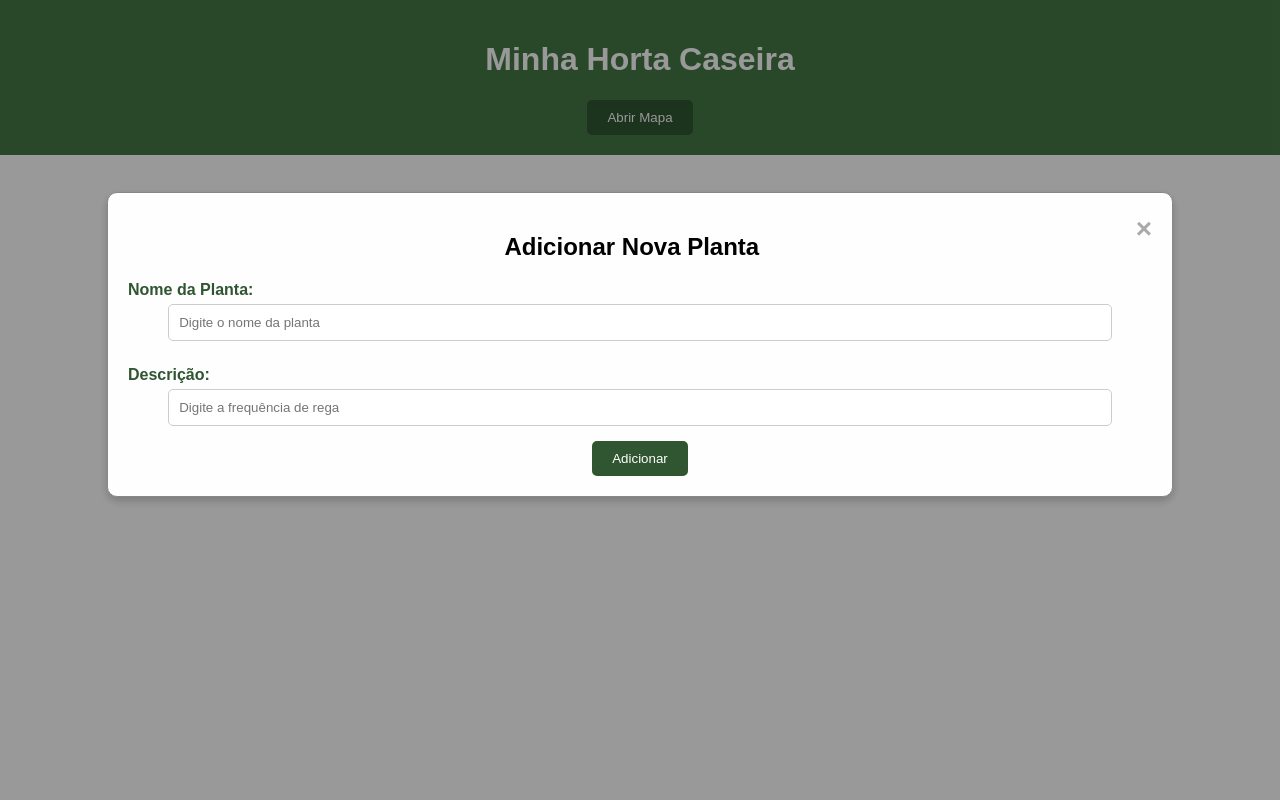
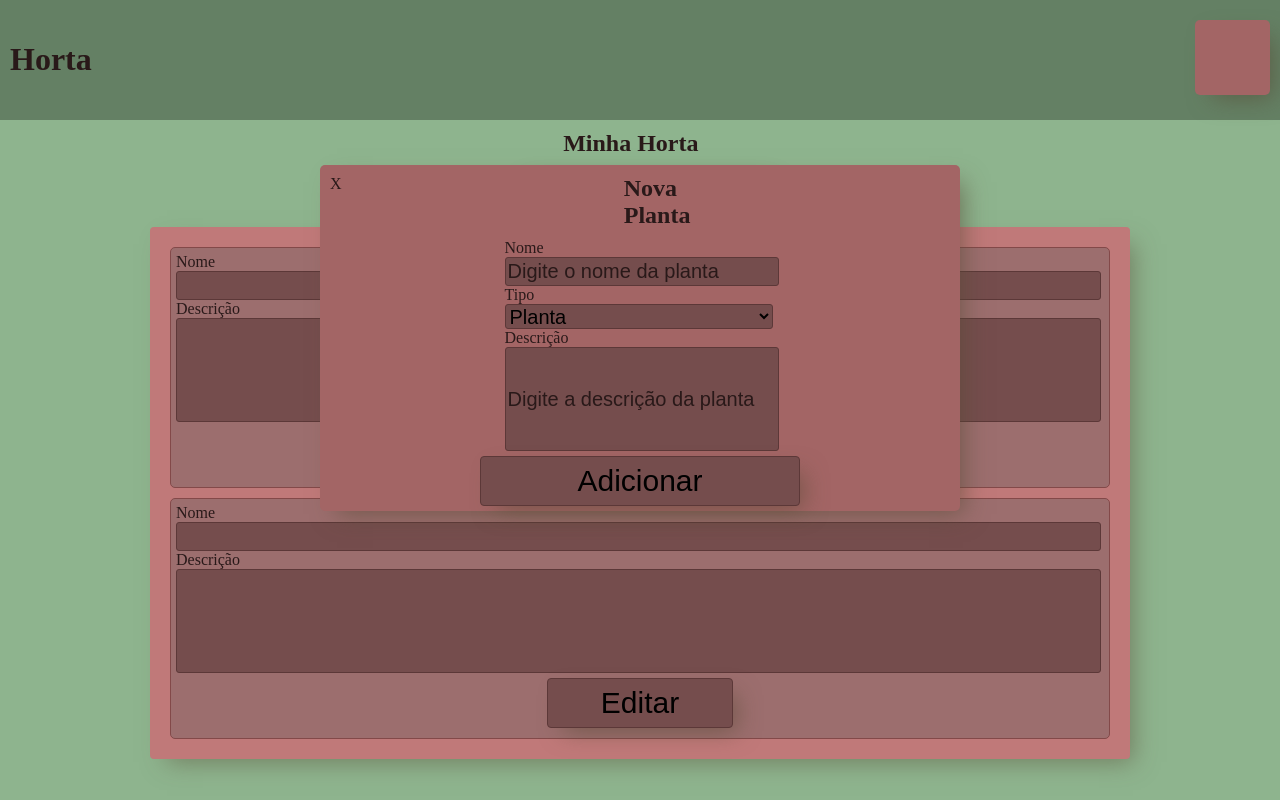
Before and after one commit to davitalbert1/plantas, a website: page index/index.html in a window 1280 px wide. Both pictures are taken after a click on the button "Adicionar Planta". Drawn offline with Linux system fonts and the light colour scheme; no server answers.

Commit message:
Add files via upload

```diff
--- /dev/null
+++ b/index/index.css
@@ -0,0 +1,113 @@
+::placeholder{
+    color: rgb(41, 25, 25);
+}
+body{
+    background: rgb(142, 180, 142);
+    margin: auto;
+    color: rgb(41, 25, 25);
+}
+header{
+    background: rgb(100, 128, 100);
+    display: flex;
+    left: 0;
+    right: 0;
+    top: 0;
+    justify-content: space-between;
+    padding: 20px 10px;
+}
+span{
+    cursor: pointer;
+}
+input, select{
+    background-color: rgb(117, 77, 77);
+    border: 1px solid rgb(92, 56, 56);
+    border-radius: 3px;
+    width: 99%;
+    max-width: 1000px;
+    height: 25px;
+    font-size: 20px;
+}
+select{
+cursor: pointer;
+}
+button{
+    background-color: rgb(117, 77, 77);
+    border: 1px solid rgb(92, 56, 56);
+    border-radius: 4px;
+    height: 50px;
+    width: 20%;
+    margin: auto 40%;
+    cursor: pointer;
+    box-shadow: 10px 10px 23px -7px rgba(87,73,51,0.6);
+    font-size: 30px;
+}
+#modal button{
+    background-color: rgb(117, 77, 77);
+    border: 1px solid rgb(92, 56, 56);
+    border-radius: 4px;
+    height: 50px;
+    width: 50%;
+    margin: 5px auto;
+}
+main ul{
+    background: rgb(192, 121, 121);
+    border-radius: 4px;
+    min-height: 50px;
+    width: 75%;
+    margin: 10px auto;
+    box-shadow: 10px 10px 23px -7px rgba(87,73,51,0.5);
+    padding: 10px;
+}
+h2{
+    margin: 10px 44%;
+}
+#modal{
+    position: absolute;
+    display: none;
+    flex-direction: column;
+    justify-content: center;
+    top: 20%;
+    width: 50%;
+    margin: 5px 25%;
+    background: rgb(163, 101, 101);
+    border-radius: 5px;
+    box-shadow: 10px 10px 23px -7px rgba(87,73,51,0.6);
+}
+.modal-content{
+    display: none;
+    flex-direction: column;
+    margin: auto;
+}
+#perfil{
+    background: rgb(163, 101, 101);
+    width: 75px;
+    height: 75px;
+    border-radius: 5px;
+    box-shadow: 10px 10px 23px -7px rgba(87,73,51,0.6);
+    cursor: pointer;
+}
+#perfil:hover{
+    background: rgb(114, 70, 70);
+}
+#descricao{
+    height: 100px;
+}
+.encapsular{
+    display: flex;
+    flex-direction: column;
+}
+.close{
+    position: absolute;
+    left: 10px;
+    top: 10px;
+}
+.planta{
+    background: rgb(156, 110, 110);
+    border: 1px solid rgb(131, 73, 73);
+    border-radius: 5px;
+    padding: 5px;
+    margin: 10px;
+}
+.planta button{
+    margin: 5px 40%;
+}
--- a/index/index.html
+++ b/index/index.html
@@ -3,200 +3,69 @@
 <head>
     <meta charset="UTF-8">
     <meta name="viewport" content="width=device-width, initial-scale=1.0">
-    <title>Minha Horta Caseira</title>
-    <style>
-        body {
-            margin: 0;
-            font-family: Arial, sans-serif;
-            text-align: center;
-        }
-
-        .header {
-            background-color: #457947;
-            color: white;
-            padding: 20px;
-        }
-
-        .main {
-            padding: 20px;
-        }
-
-        .plantas-list {
-            list-style-type: none;
-            padding: 0;
-        }
-
-        .planta-item {
-            background: #f0f0f0;
-            margin: 10px 0;
-            padding: 10px;
-            border-radius: 5px;
-        }
-
-        button {
-            background-color: #305531;
-            color: white;
-            border: none;
-            padding: 10px 20px;
-            border-radius: 5px;
-            cursor: pointer;
-        }
-
-        button:hover {
-            background-color: #457947;
-        }
-
-        /* Estilo do modal */
-        .modal {
-            display: none;
-            position: fixed;
-            z-index: 1;
-            left: 0;
-            top: 0;
-            width: 100%;
-            height: 100%;
-            overflow: auto;
-            background-color: rgba(0,0,0,0.4);
-        }
-
-        .modal-content {
-            background-color: #fefefe;
-            margin: 15% auto;
-            padding: 20px;
-            border: 1px solid #888;
-            border-radius: 10px;
-            width: 80%;
-            box-shadow: 0 4px 8px rgba(0, 0, 0, 0.2);
-        }
-
-        .close {
-            color: #aaa;
-            float: right;
-            font-size: 28px;
-            font-weight: bold;
-        }
-
-        .close:hover,
-        .close:focus {
-            color: black;
-            cursor: pointer;
-        }
-        label {
-            display: block; /* Faz com que cada label ocupe uma linha inteira */
-            margin: 10px 0 5px; /* Espaçamento em cima e embaixo do label */
-            font-weight: bold; /* Deixa o texto em negrito */
-            color: #305531; /* Cor do texto do label */
-            text-align: left; /* Alinha o texto à esquerda */
-        }
-        .texto {
-            width: 90%; /* Faz o campo ocupar toda a largura disponível */
-            padding: 10px; /* Adiciona um preenchimento interno */
-            border: 1px solid #ccc; /* Define uma borda cinza clara */
-            border-radius: 5px; /* Arredonda os cantos do campo */
-            margin-bottom: 15px; /* Espaçamento abaixo do campo */
-        }
-    </style>
+    <link rel="stylesheet" href="index.css">
+    <title>Caseira</title>
 </head>
 <body>
     <header class="header">
-        <h1>Minha Horta Caseira</h1>
-        <button onclick="mapa();" id="open-map-button">Abrir Mapa</button>
+        <h1>Horta</h1>
+        <div onclick="perfil();" id="perfil"></div>
     </header>
-    <main class="main">
-        <h2>Minhas Plantas</h2>
-        <ul class="plantas-list" id="plantas-list"></ul>
-        <button id="add-plant-button">Adicionar Planta</button>
+    <main>
+        <h2>Minha Horta</h2>
+        <button class="add" id="add-plant-button">Adicionar Planta</button>
+        <ul id="plantas-list">
+            <div class="planta">
+                <div class="encapsular">
+                    <label for="nome">Nome</label>
+                    <input type="text" class="texto" id="nome" readonly>
+                </div>
+                <div class="encapsular">
+                    <label for="descricao">Descrição</label>
+                    <input type="descricao" class="texto" id="descricao" readonly>
+                </div>
+                <button>Editar</button>
+            </div>
+            <div class="planta">
+                <div class="encapsular">
+                    <label for="nome">Nome</label>
+                    <input type="text" class="texto" id="nome" readonly>
+                </div>
+                <div class="encapsular">
+                    <label for="descricao">Descrição</label>
+                    <input type="descricao" class="texto" id="descricao" readonly>
+                </div>
+                <button>Editar</button>
+            </div>
+        </ul>
     </main>
 
     <!-- Modal -->
-    <div id="myModal" class="modal">
-        <div class="modal-content">
-            <span class="close">&times;</span>
-            <h2>Adicionar Nova Planta</h2>
-            <label for="nome">Nome da Planta:</label>
-            <input type="text" class="texto" id="nome" placeholder="Digite o nome da planta">
-            <label for="descricao">Descrição:</label>
-            <input type="text" class="texto" id="descricao" placeholder="Digite a frequência de rega">
-            <button id="confirm-add">Adicionar</button>
+    <div id="modal">
+        <span id="close" class="close">X</span>
+        <div id="content" class="modal-content">
+            <h2>Nova Planta</h2>
+            <div class="encapsular">
+                <label for="nome">Nome</label>
+                <input type="text" class="texto" id="nome" placeholder="Digite o nome da planta">
+            </div>
+            <div class="encapsular">
+                <label for="tipo">Tipo</label>
+                <select name="tipo" id="tipo">
+                    <option value="1">Planta</option>
+                    <option value="2">Animal</option>
+                    <option value="3">Construção</option>
+                    <option value="4">Objeto</option>
+                </select>
+            </div>
+            <div class="encapsular">
+                <label for="descricao">Descrição</label>
+                <input type="text" class="texto" id="descricao" placeholder="Digite a descrição da planta">
+            </div>
         </div>
+        <button id="confirmar">Adicionar</button>
     </div>
 
-    <script>
-        function mapa(){
-            window.location.href = '/mapa.html';
-        }
-
-        const modal = document.getElementById('myModal');
-        const addPlantButton = document.getElementById('add-plant-button');
-        const closeModalButton = document.querySelector('.close');
-        const confirmAddButton = document.getElementById('confirm-add');
-        const plantasList = document.getElementById('plantas-list');
-
-        // Abrir modal
- addPlantButton.addEventListener('click', () => {
-            modal.style.display = 'block';
-        });
-
-        // Fechar modal
-        closeModalButton.addEventListener('click', () => {
-            modal.style.display = 'none';
-        });
-
-        // Fechar modal ao clicar fora do conteúdo
-        window.addEventListener('click', (event) => {
-            if (event.target === modal) {
-                modal.style.display = 'none';
-            }
-        });
-
-        // Adicionar planta
-        confirmAddButton.addEventListener('click', () => {
-            const plantName = document.getElementById('nome').value.trim();
-            const wateringFrequency = document.getElementById('descricao').value.trim();
-
-            if (!plantName || !wateringFrequency) {
-                alert('Por favor, preencha todos os campos.');
-                return;
-            }
-
-            // Enviar para o servidor
-            fetch('/add-plant', {
-                method: 'POST',
-                headers: { 'Content-Type': 'application/json' },
-                body: JSON.stringify({ name: plantName, frequency: wateringFrequency })
-            })
-            .then(response => {
-                if (response.ok) {
-                    alert('Planta adicionada com sucesso!');
-                    modal.style.display = 'none';
-                    document.getElementById('nome').value = '';
-                    document.getElementById('descricao').value = '';
-                    fetchPlants(); // Atualizar lista de plantas
-                } else {
-                    alert('Erro ao adicionar planta.');
-                }
-            })
-            .catch(error => console.error('Erro:', error));
-        });
-
-        // Carregar plantas do servidor
-        function fetchPlants() {
-            fetch('/plants')
-                .then(response => response.json())
-                .then(data => {
-                    plantasList.innerHTML = '';
-                    data.forEach(plant => {
-                        const li = document.createElement('li');
-                        li.className = 'planta-item';
-                        li.textContent = `${plant.name} - Rega: ${plant.frequency}`;
-                        plantasList.appendChild(li);
-                    });
-                })
-                .catch(error => console.error('Erro ao buscar plantas:', error));
-        }
-
-        // Inicializa a lista de plantas
-        fetchPlants();
-    </script>
+    <script src="index.js"></script>
 </body>
 </html>
--- /dev/null
+++ b/index/index.js
@@ -0,0 +1,29 @@
+const modal = document.getElementById('modal');
+const addPlantButton = document.getElementById('add-plant-button');
+const content = document.getElementById('content');
+const closeModalButton = document.getElementById('confirmar');
+const confirmAddButton = document.getElementById('confirm-add');
+const close = document.getElementById('close');
+const plantasList = document.getElementById('plantas-list');
+
+addPlantButton.addEventListener('click', () => {
+    modal.style.display = 'flex';
+    content.style.display = 'flex';
+});
+closeModalButton.addEventListener('click', () => {
+    modal.style.display = 'none';
+    content.style.display = 'none';
+});
+close.addEventListener('click', () => {
+    modal.style.display = 'none';
+    content.style.display = 'none';
+});
+window.addEventListener('click', (event) => {
+    if (event.target === modal) {
+        modal.style.display = 'none';
+        content.style.display = 'none';
+    }
+});
+function perfil(){
+    window.open("../perfil/perfil.html", "_self");
+}
--- a/mapa/mapa.css
+++ b/mapa/mapa.css
@@ -6,13 +6,27 @@ body {
     flex-direction: column;
     align-items: center;
     justify-content: center;
-    height: 100vh; /* Ocupa toda a altura da tela */
-    padding: 0; /* Remover qualquer padding */
+    height: 100vh;
+    background: rgb(142, 180, 142);
+    margin: auto;
+    color: rgb(41, 25, 25);
 
 }
+header{
+    background: rgb(100, 128, 100);
+    display: flex;
+    left: 0;
+    right: 0;
+    top: 0;
+    justify-content: space-between;
+    padding: 20px 10px;
+    width: 100%;
+}
 h1 {
-    margin-bottom: 20px; /* Espaço abaixo do título */
-    color: #333; /* Cor do título */
+    width: 10%;
+    margin: 5px;
+    margin-bottom: 20px;
+    border-bottom: 2px solid rgb(92, 56, 56);
 }
 
 svg {
@@ -20,77 +34,65 @@ svg {
     height: auto;
     border: 2px solid #333; /* Borda ao redor do SVG */
     border-radius: 8px; /* Bordas arredondadas */
-    box-shadow: 0 4px 10px rgba(0, 0, 0, 0.2); /* Sombra para profundidade */
+    box-shadow: 10px 10px 23px -7px rgba(87,73,51,0.6);
     background-color: white; /* Fundo branco para o mapa */
-}
-path {
-    transition: fill 0.3s; /* Transição suave para a cor de preenchimento */
-}
-path:hover {
-    fill: #ffcc00; /* Cor ao passar o mouse */
 }
 #coordinates {
     width: 50%;
     border-radius: 10px;
-    background: white;
+    background: rgb(163, 101, 101);
     margin-top: 20px; /* Espaço acima das coordenadas */
     font-size: 16px; /* Tamanho da fonte */
     color: #333; /* Cor do texto */
     padding: 5px;
-    border: 1px solid #ccc;
+    border: 1px solid rgb(92, 56, 56);
     text-align: center;
-}
-@media (max-width: 768px) {
-    #coordinates {
-        width: 90%; /* Aumentar a altura em dispositivos móveis */
-    }
-}
-
-/* Media query para telas maiores (PC) */
-@media (min-width: 769px) {
-    #coordinates {
-        width: 40%; /* Aumentar a altura para telas maiores */
-    }
+    box-shadow: 10px 10px 23px -7px rgba(87,73,51,0.6);
 }
 
 #map {
-    border: 1px solid #ccc; /* Apenas para visualização */
+    border: 1px solid rgb(92, 56, 56);
     background-color: rgb(86, 86, 151); /* Cor de fundo do mapa */
     width: 90%; /* Largura total do contêiner */
-    height: 60%; /* Aumentar a altura padrão para telas maiores */
-    max-width: 800px; /* Largura máxima para telas grandes */
-    max-height: 460px; /* Altura máxima para telas grandes */
+    height: 60%;
+    max-width: 800px;
+    max-height: 460px;
     padding: 0;
     margin: 0;
+    cursor: pointer;
 }
-
-/* Media query para dispositivos móveis */
-@media (max-width: 768px) {
-    #map {
-        height: 60%; /* Aumentar a altura em dispositivos móveis */
-    }
+Button {
+    background-color: rgb(117, 77, 77);
+    border: 1px solid rgb(92, 56, 56);
+    box-shadow: 10px 10px 23px -7px rgba(87,73,51,0.6);
+    border-radius: 4px;
+    height: 50px;
+    width: 20%;
+    margin: 5px 40%;
+    cursor: pointer;
+    font-size: 0px;
 }
-
-/* Media query para telas maiores (PC) */
-@media (min-width: 769px) {
-    #map {
-        height: 60%; /* Aumentar a altura para telas maiores */
-    }
+header Button {
+    background-color: rgb(117, 77, 77);
+    border: 1px solid rgb(92, 56, 56);
+    box-shadow: 10px 10px 23px -7px rgba(87,73,51,0.6);
+    border-radius: 4px;
+    height: 50px;
+    width: 20%;
+    cursor: pointer;
+    font-size: 0px;
+    margin: 0;
+    margin-left: 5px;
 }
-
-#backButton {
-    background-color: #457947; /* Cor de fundo azul */
-    color: white; /* Cor do texto */
-    border: none; /* Sem borda */
-    border-radius: 5px; /* Bordas arredondadas */
-    padding: 10px 20px; /* Espaçamento interno */
-    font-size: 16px; /* Tamanho da fonte */
-    cursor: pointer; /* Cursor de ponteiro ao passar o mouse */
-    transition: background-color 0.3s; /* Transição suave para a cor de fundo */
-    margin-top: 20px; /* Espaço acima do botão */
-    box-shadow: 0 4px 8px rgba(0, 0, 0, 0.2);
+#perfil{
+    background: rgb(163, 101, 101);
+    width: 75px;
+    height: 75px;
+    border-radius: 5px;
+    box-shadow: 10px 10px 23px -7px rgba(87,73,51,0.6);
+    cursor: pointer;
+    margin-right: 5px;
 }
-
-#backButton:hover {
-    background-color: #375e39; /* Cor de fundo ao passar o mouse */
+#perfil:hover{
+    background: rgb(114, 70, 70);
 }
--- a/perfil/perfil.css
+++ b/perfil/perfil.css
@@ -0,0 +1,71 @@
+body{
+    background: rgb(142, 180, 142);
+    margin: auto;
+    color: rgb(41, 25, 25);
+}
+main ul{
+    background: rgb(192, 121, 121);
+    border-radius: 4px;
+    min-height: 50px;
+    width: 75%;
+    margin: 10px auto;
+    box-shadow: 10px 10px 23px -7px rgba(87,73,51,0.5);
+    padding: 10px;
+}
+header{
+    background: rgb(100, 128, 100);
+    display: flex;
+    left: 0;
+    right: 0;
+    top: 0;
+    justify-content: space-between;
+    padding: 20px 10px;
+}
+button{
+    background-color: rgb(117, 77, 77);
+    border: 1px solid rgb(92, 56, 56);
+    border-radius: 4px;
+    height: 50px;
+    width: 10%;
+    cursor: pointer;
+    font-size: 30px;
+}
+main h1{
+    border-bottom: 2px solid rgb(92, 56, 56);
+}
+h2{
+    text-align: center;
+}
+input, select{
+    background-color: rgb(117, 77, 77);
+    border: 1px solid rgb(92, 56, 56);
+    border-radius: 3px;
+    width: 99%;
+    max-width: 1-00px;
+    height: 25px;
+    font-size: 20px;
+}
+select{
+    cursor: pointer;
+}
+.planta{
+    background: rgb(156, 110, 110);
+    border: 1px solid rgb(131, 73, 73);
+    border-radius: 5px;
+    padding: 5px;
+    margin: 10px;
+}
+.planta button{
+    margin: 5px 40%;
+}
+#perfil{
+    background: rgb(163, 101, 101);
+    width: 75px;
+    height: 75px;
+    border-radius: 5px;
+    box-shadow: 10px 10px 23px -7px rgba(87,73,51,0.6);
+    cursor: pointer;
+}
+#perfil:hover{
+    background: rgb(114, 70, 70);
+}
--- a/perfil/perfil.js
+++ b/perfil/perfil.js
@@ -0,0 +1,3 @@
+function index(){
+    window.open("../index/index.html", "_self");
+}
```
Also changed, not shown: mapa/mapa.html (+9 -4 lines), mapa/mapa.js (+8 -0 lines), perfil/perfil.html (+55 -0 lines), README.md, data/d3.v7.min.js (added), data/topojson.v1.min.js (added).
